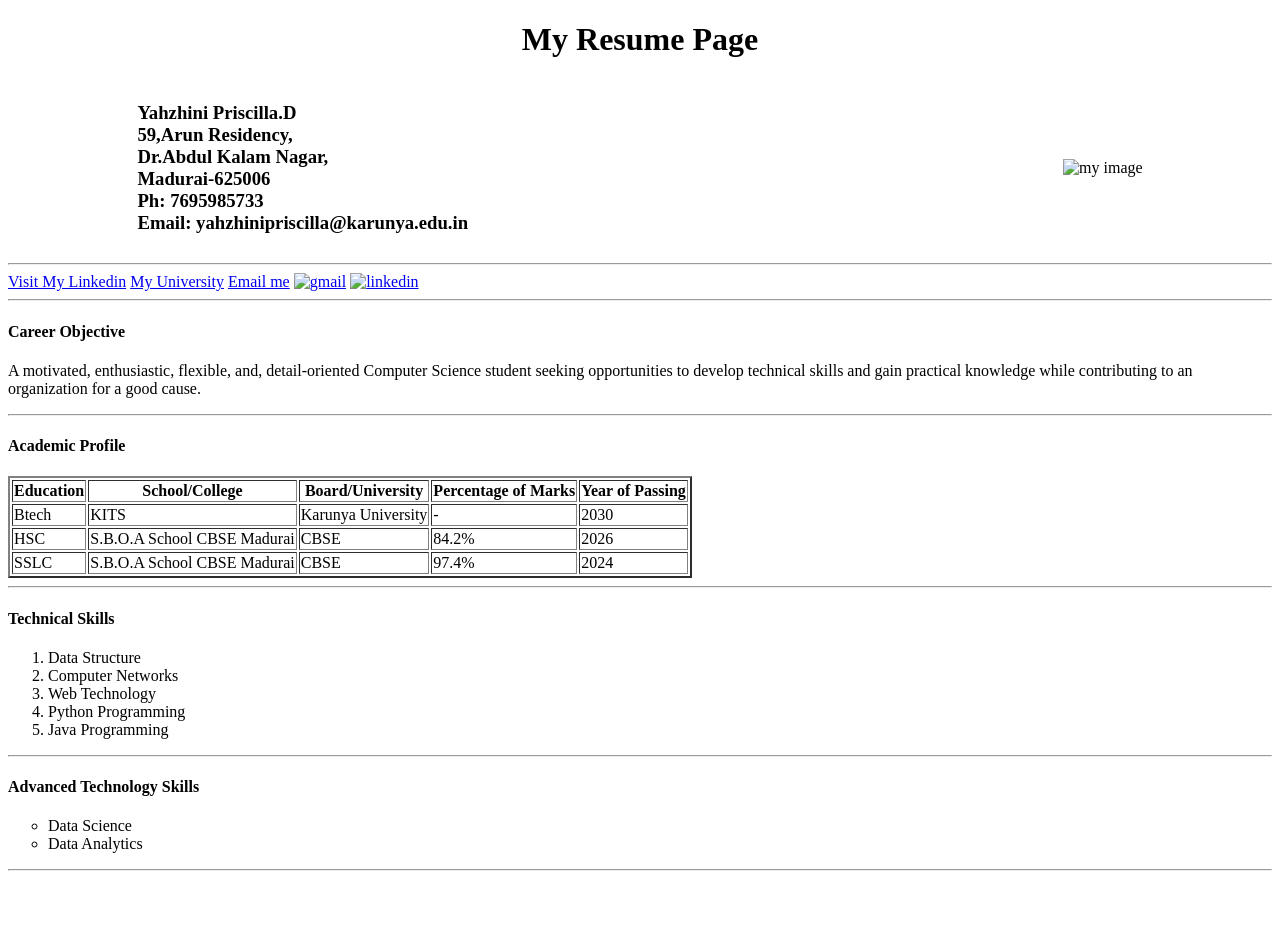
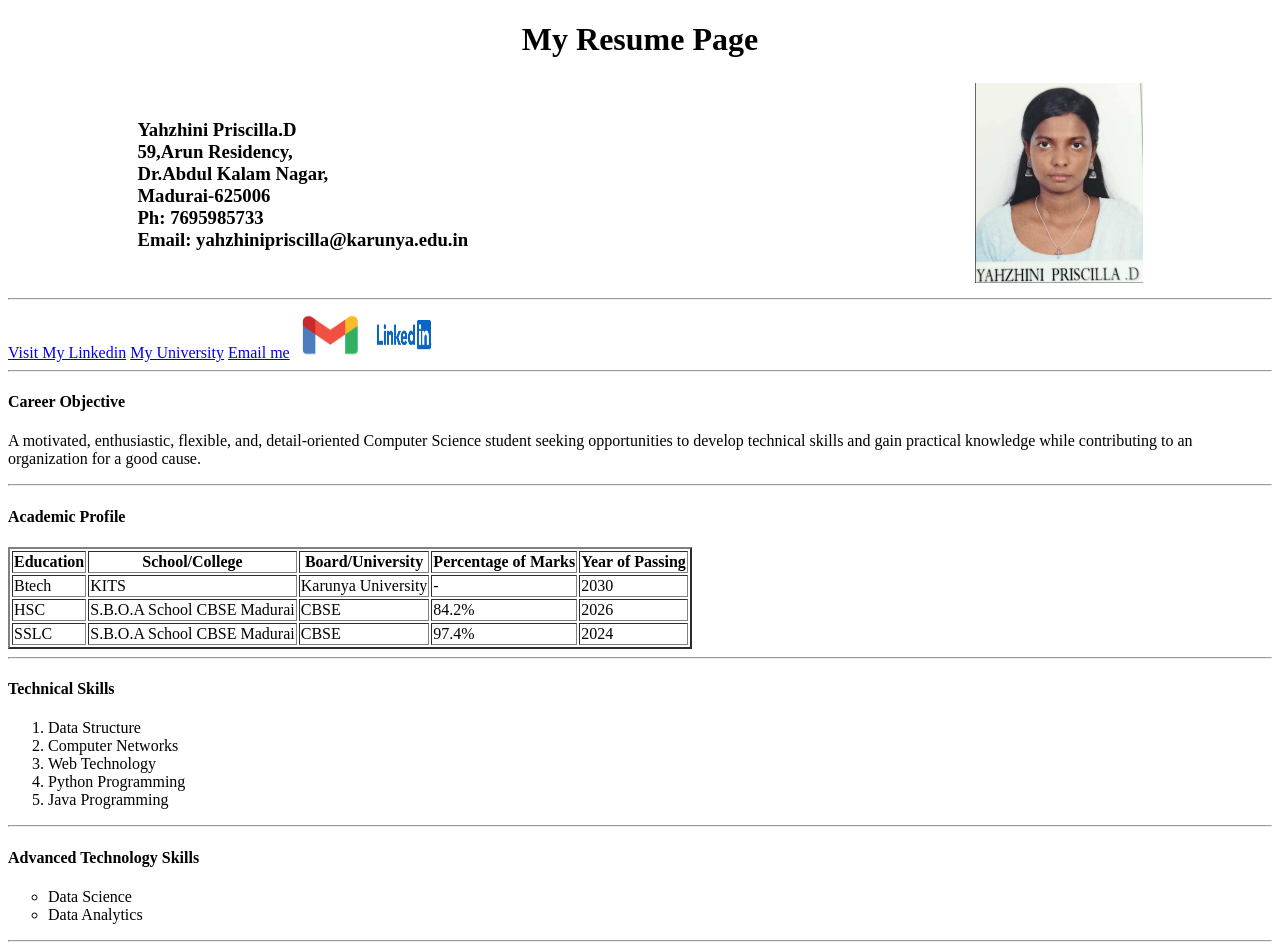
Before and after one commit to Annemarielouisa/pro1, a plain HTML site: page index.html in a window 1280 px wide. Before the commit the page ends 879 px from the top, so only its background shows below. Drawn offline with Linux system fonts and the light colour scheme.

Commit message:
Update index.html

```diff
--- a/index.html
+++ b/index.html
@@ -16,16 +16,17 @@ Madurai-625006<br>
 Ph: 7695985733<br>
 Email: yahzhinipriscilla@karunya.edu.in </h3></td>
 <td align="right">
-    <img src="image/img.jpg.jpg" alt="my image" width="`200" height="200"></td>
+    <img src="img.jpg.jpg" alt="my image" width="`200" height="200"></td>
 </tr></table><hr>
 <a href="https://www.linkedin.com/in/yahzhini-priscilla-968909427?utm_source=share&utm_campaign=share_via&utm_content=profile&utm_medium=android_app" >
     Visit My Linkedin</a>
 <a href="https://www.karunya.edu/">My University</a>
 <a href="mailto:yahzhinipriscilla@karunya.edu.in">Email me</a>
-<a href="mailto:yahzhinipriscilla@karunya.edu.in"><img src="image/mail.png" alt="gmail"
+<a href="mailto:yahzhinipriscilla@karunya.edu.in">
+    <img src="mail.png" alt="gmail"
     width="70" height="50"></a>
 <a href="https://www.linkedin.com/in/yahzhini-priscilla-968909427">
-    <img src="image/linkedin.png" alt="linkedin" width="70" height="50"></a><hr>
+    <img src="linkedin.png" alt="linkedin" width="70" height="50"></a><hr>
 <h4>Career Objective</h4>
 <p>A motivated, enthusiastic, flexible, and, detail-oriented Computer Science student
     seeking opportunities to develop technical skills and gain practical knowledge while
```
